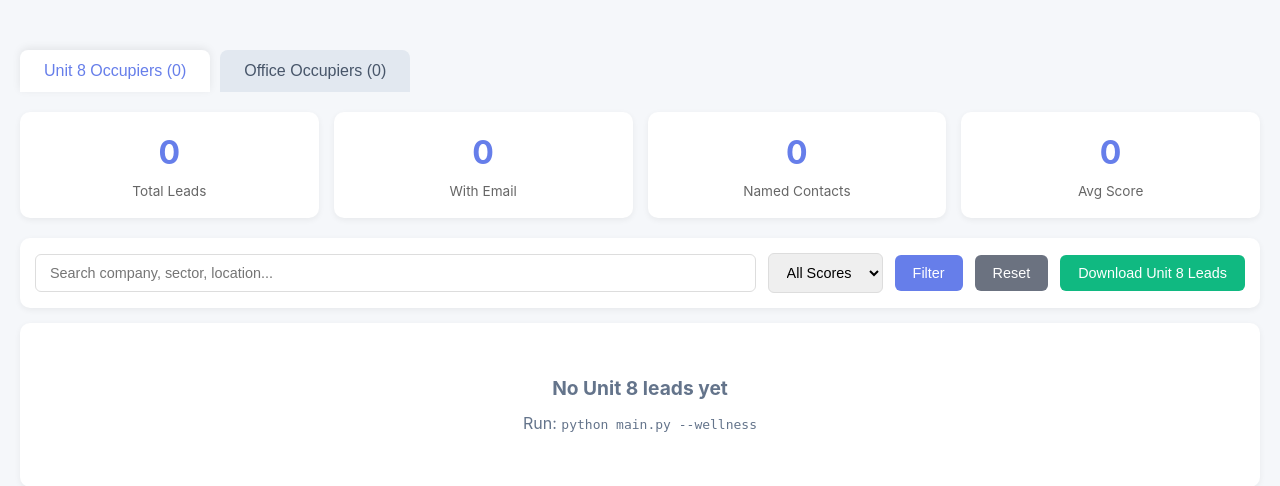
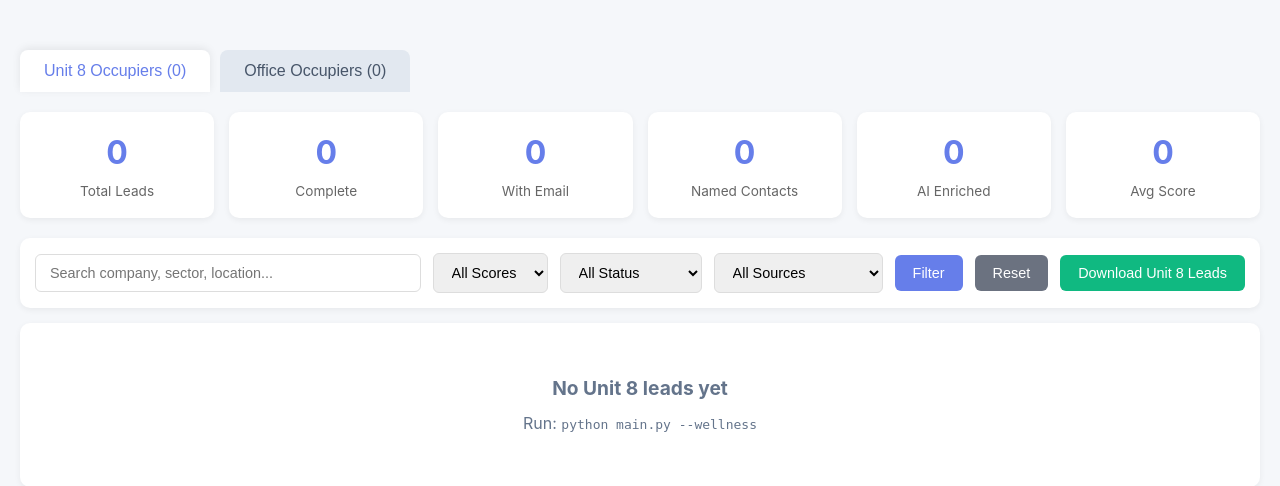
Before and after one commit to propertyfunder/Office-Lead-Scraper, a Flask app: page / in a window 1280 px wide. Shown: the part 182-668 px from the top of the page. Run offline with Flask 3, Linux system fonts and the light colour scheme.

Commit message:
Enhance lead enrichment dashboard with new filtering and statistics
This commit updates the `app.py` to include new statistics for lead enrichment (e.g., missing email/name, AI enrichment, source breakdown) and adds filtering capabilities for lead status and enrichment source in the API and CSV download functions. The `src/enricher.py` is modified to track attempted LinkedIn profiles, validate contact names against a list of invalid entries, and refine the enrichment process. The `templates/index.html` is updated to display the new statistics and add dropdowns for filtering by status and source in both the 'unit8' and 'office' lead views. The `replit.md` is updated to reflect these changes, including the new dashboard features and improved name validation.

Replit-Commit-Author: Agent
Replit-Commit-Session-Id: 153ebf72-281a-4318-86a5-6033cd981cea
Replit-Commit-Checkpoint-Type: intermediate_checkpoint
Replit-Commit-Event-Id: 96fbcee4-9d25-4349-9865-dbcab8492539
Replit-Commit-Screenshot-Url: https://storage.googleapis.com/screenshot-production-us-central1/a370fc51-f4b7-4b48-bd7f-0c03a628b9c3/153ebf72-281a-4318-86a5-6033cd981cea/XbLRUcy
Replit-Helium-Checkpoint-Created: true

```diff
--- a/app.py
+++ b/app.py
@@ -40,6 +40,14 @@ def get_stats(leads, category=None):
     with_website = sum(1 for l in leads if l.get('website'))
     enriched_complete = sum(1 for l in leads if l.get('enrichment_status') == 'complete')
     enriched_incomplete = sum(1 for l in leads if l.get('enrichment_status') == 'incomplete')
+    missing_email = sum(1 for l in leads if l.get('enrichment_status') == 'missing_email')
+    missing_name = sum(1 for l in leads if l.get('enrichment_status') == 'missing_name')
+    ai_enriched = sum(1 for l in leads if l.get('ai_enriched') == 'true')
+
+    sources = {}
+    for l in leads:
+        source = l.get('enrichment_source', 'not_found') or 'not_found'
+        sources[source] = sources.get(source, 0) + 1
 
     avg_score = 0
     scored = [l for l in leads if l.get('ai_score')]
@@ -57,6 +65,10 @@ def get_stats(leads, category=None):
         'with_website': with_website,
         'enriched_complete': enriched_complete,
         'enriched_incomplete': enriched_incomplete,
+        'missing_email': missing_email,
+        'missing_name': missing_name,
+        'ai_enriched': ai_enriched,
+        'sources': sources,
         'avg_score': round(avg_score, 1)
     }
 
@@ -80,6 +92,8 @@ def api_leads():
     category = request.args.get('category')
     min_score = request.args.get('min_score')
     search = request.args.get('search', '').lower()
+    status_filter = request.args.get('status')
+    source_filter = request.args.get('source')
 
     if category:
         leads = [l for l in leads if l.get('category') == category]
@@ -90,6 +104,19 @@ def api_leads():
             leads = [l for l in leads if l.get('ai_score') and int(l['ai_score']) >= min_val]
         except:
             pass
+
+    if status_filter:
+        if status_filter == 'incomplete':
+            leads = [l for l in leads if l.get('enrichment_status') != 'complete']
+        elif status_filter == 'complete':
+            leads = [l for l in leads if l.get('enrichment_status') == 'complete']
+        elif status_filter == 'missing_email':
+            leads = [l for l in leads if l.get('enrichment_status') == 'missing_email']
+        elif status_filter == 'missing_name':
+            leads = [l for l in leads if l.get('enrichment_status') == 'missing_name']
+
+    if source_filter:
+        leads = [l for l in leads if l.get('enrichment_source') == source_filter]
 
     if search:
         leads = [l for l in leads if search in l.get('company_name', '').lower()
@@ -102,6 +129,10 @@ def api_leads():
 def download_csv(category):
     leads = load_leads()
 
+    status_filter = request.args.get('status')
+    source_filter = request.args.get('source')
+    min_score = request.args.get('min_score')
+
     if category == 'unit8':
         leads = [l for l in leads if l.get('category') == 'unit8']
         filename = 'unit8_leads.csv'
@@ -111,6 +142,32 @@ def download_csv(category):
     else:
         filename = 'all_leads.csv'
 
+    if status_filter:
+        if status_filter == 'incomplete':
+            leads = [l for l in leads if l.get('enrichment_status') != 'complete']
+            filename = f'{status_filter}_{filename}'
+        elif status_filter == 'complete':
+            leads = [l for l in leads if l.get('enrichment_status') == 'complete']
+            filename = f'{status_filter}_{filename}'
+        elif status_filter == 'missing_email':
+            leads = [l for l in leads if l.get('enrichment_status') == 'missing_email']
+            filename = f'{status_filter}_{filename}'
+        elif status_filter == 'missing_name':
+            leads = [l for l in leads if l.get('enrichment_status') == 'missing_name']
+            filename = f'{status_filter}_{filename}'
+
+    if source_filter:
+        leads = [l for l in leads if l.get('enrichment_source') == source_filter]
+        filename = f'{source_filter}_{filename}'
+
+    if min_score:
+        try:
+            min_val = int(min_score)
+            leads = [l for l in leads if l.get('ai_score') and int(l['ai_score']) >= min_val]
+            filename = f'score{min_val}plus_{filename}'
+        except:
+            pass
+
     if not leads:
         return Response("No leads found", status=404)
 
@@ -118,7 +175,7 @@ def download_csv(category):
     fieldnames = ['company_name', 'sector', 'location', 'website', 'contact_name',
                   'email', 'phone', 'linkedin', 'ai_score', 'ai_reason', 'tag',
                   'google_rating', 'category', 'place_id', 'search_town',
-                  'enrichment_source', 'enrichment_status']
+                  'enrichment_source', 'enrichment_status', 'ai_enriched']
     writer = csv.DictWriter(output, fieldnames=fieldnames, extrasaction='ignore')
     writer.writeheader()
     writer.writerows(leads)
--- a/templates/index.html
+++ b/templates/index.html
@@ -224,12 +224,20 @@
                     <div class="label">Total Leads</div>
                 </div>
                 <div class="stat-card">
+                    <div class="number">{{ unit8_stats.enriched_complete }}</div>
+                    <div class="label">Complete</div>
+                </div>
+                <div class="stat-card">
                     <div class="number">{{ unit8_stats.with_email }}</div>
                     <div class="label">With Email</div>
                 </div>
                 <div class="stat-card">
                     <div class="number">{{ unit8_stats.with_contact }}</div>
                     <div class="label">Named Contacts</div>
+                </div>
+                <div class="stat-card">
+                    <div class="number">{{ unit8_stats.ai_enriched }}</div>
+                    <div class="label">AI Enriched</div>
                 </div>
                 <div class="stat-card">
                     <div class="number">{{ unit8_stats.avg_score }}</div>
@@ -244,6 +252,22 @@
                     <option value="8">8+ Score</option>
                     <option value="7">7+ Score</option>
                     <option value="5">5+ Score</option>
+                </select>
+                <select id="unit8-status">
+                    <option value="">All Status</option>
+                    <option value="complete">Complete</option>
+                    <option value="incomplete">Incomplete</option>
+                    <option value="missing_email">Missing Email</option>
+                    <option value="missing_name">Missing Name</option>
+                </select>
+                <select id="unit8-source">
+                    <option value="">All Sources</option>
+                    <option value="website">Website</option>
+                    <option value="companies_house">Companies House</option>
+                    <option value="linkedin">LinkedIn</option>
+                    <option value="openai">OpenAI</option>
+                    <option value="guessed_email">Guessed Email</option>
+                    <option value="not_found">Not Found</option>
                 </select>
                 <button class="btn" onclick="filterLeads('unit8')">Filter</button>
                 <button class="btn btn-secondary" onclick="resetFilter('unit8')">Reset</button>
@@ -301,12 +325,20 @@
                     <div class="label">Total Leads</div>
                 </div>
                 <div class="stat-card">
+                    <div class="number">{{ office_stats.enriched_complete }}</div>
+                    <div class="label">Complete</div>
+                </div>
+                <div class="stat-card">
                     <div class="number">{{ office_stats.with_email }}</div>
                     <div class="label">With Email</div>
                 </div>
                 <div class="stat-card">
                     <div class="number">{{ office_stats.with_contact }}</div>
                     <div class="label">Named Contacts</div>
+                </div>
+                <div class="stat-card">
+                    <div class="number">{{ office_stats.ai_enriched }}</div>
+                    <div class="label">AI Enriched</div>
                 </div>
                 <div class="stat-card">
                     <div class="number">{{ office_stats.avg_score }}</div>
@@ -321,6 +353,22 @@
                     <option value="8">8+ Score</option>
                     <option value="7">7+ Score</option>
                     <option value="5">5+ Score</option>
+                </select>
+                <select id="office-status">
+                    <option value="">All Status</option>
+                    <option value="complete">Complete</option>
+                    <option value="incomplete">Incomplete</option>
+                    <option value="missing_email">Missing Email</option>
+                    <option value="missing_name">Missing Name</option>
+                </select>
+                <select id="office-source">
+                    <option value="">All Sources</option>
+                    <option value="website">Website</option>
+                    <option value="companies_house">Companies House</option>
+                    <option value="linkedin">LinkedIn</option>
+                    <option value="openai">OpenAI</option>
+                    <option value="guessed_email">Guessed Email</option>
+                    <option value="not_found">Not Found</option>
                 </select>
                 <button class="btn" onclick="filterLeads('office')">Filter</button>
                 <button class="btn btn-secondary" onclick="resetFilter('office')">Reset</button>
@@ -383,11 +431,15 @@
         function filterLeads(category) {
             const search = document.getElementById(category + '-search').value;
             const minScore = document.getElementById(category + '-score').value;
+            const status = document.getElementById(category + '-status')?.value || '';
+            const source = document.getElementById(category + '-source')?.value || '';
 
             const params = new URLSearchParams();
             params.set('category', category);
             if (search) params.set('search', search);
             if (minScore) params.set('min_score', minScore);
+            if (status) params.set('status', status);
+            if (source) params.set('source', source);
 
             fetch('/api/leads?' + params.toString())
                 .then(r => r.json())
@@ -397,11 +449,25 @@
         function resetFilter(category) {
             document.getElementById(category + '-search').value = '';
             document.getElementById(category + '-score').value = '';
+            const statusEl = document.getElementById(category + '-status');
+            const sourceEl = document.getElementById(category + '-source');
+            if (statusEl) statusEl.value = '';
+            if (sourceEl) sourceEl.value = '';
             location.reload();
         }
 
         function downloadCSV(category) {
-            window.location.href = '/api/download/' + category;
+            const minScore = document.getElementById(category + '-score').value;
+            const status = document.getElementById(category + '-status')?.value || '';
+            const source = document.getElementById(category + '-source')?.value || '';
+
+            const params = new URLSearchParams();
+            if (minScore) params.set('min_score', minScore);
+            if (status) params.set('status', status);
+            if (source) params.set('source', source);
+
+            const queryString = params.toString();
+            window.location.href = '/api/download/' + category + (queryString ? '?' + queryString : '');
         }
 
         function updateTable(category, leads) {
```
Also changed, not shown: replit.md (+4 -0 lines), src/enricher.py (+69 -38 lines).
